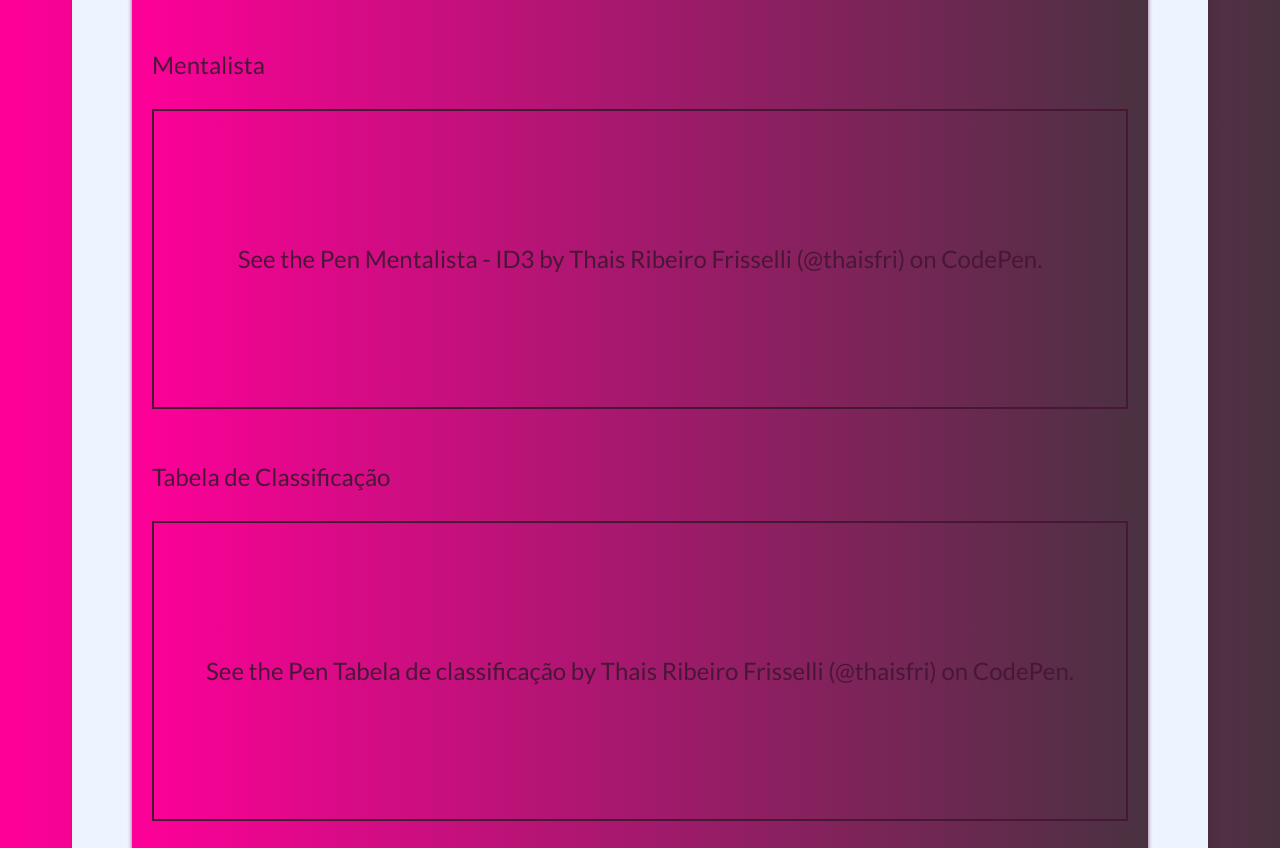
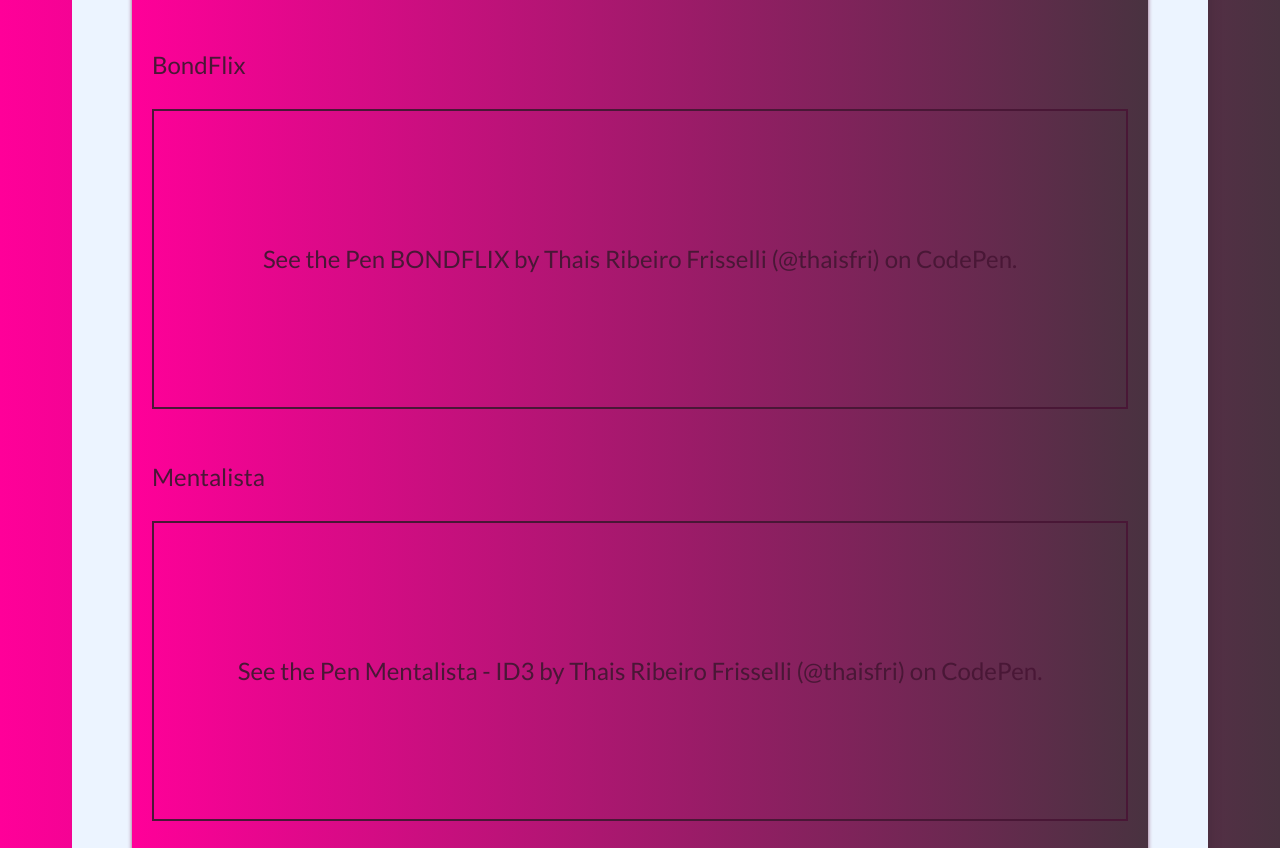
Before and after one commit to ThaisFri/Certificard, a plain HTML site: page index.html in a window 1280 px wide. Shown: the part 1656-2504 px from the top of the page. Drawn offline with Linux system fonts and the light colour scheme; a script that the page names is missing.

Commit message:
adicionado bondflix

```diff
--- a/index.html
+++ b/index.html
@@ -70,6 +70,15 @@
                 <script async src="https://cpwebassets.codepen.io/assets/embed/ei.js"></script>
             </li>
             <li class="projetos-item">
+                <p> BondFlix</p>
+                <p class="codepen" data-height="300" data-theme-id="dark" data-default-tab="html,result" data-slug-hash="bGRzEVY" data-user="thaisfri" style="height: 300px; box-sizing: border-box; display: flex; align-items: center; justify-content: center; border: 2px solid; margin: 1em 0; padding: 1em;">
+                    <span>See the Pen <a href="https://codepen.io/thaisfri/pen/bGRzEVY">
+                    BONDFLIX</a> by Thais Ribeiro Frisselli (<a href="https://codepen.io/thaisfri">@thaisfri</a>)
+                    on <a href="https://codepen.io">CodePen</a>.</span>
+                  </p>
+                  <script async src="https://cpwebassets.codepen.io/assets/embed/ei.js"></script>
+            </li>
+            <li class="projetos-item">
                 <p>Mentalista</p>
                 <p class="codepen" data-height="300" data-theme-id="dark" data-default-tab="html,result"
                     data-slug-hash="VwWrmJo" data-user="thaisfri"
```
